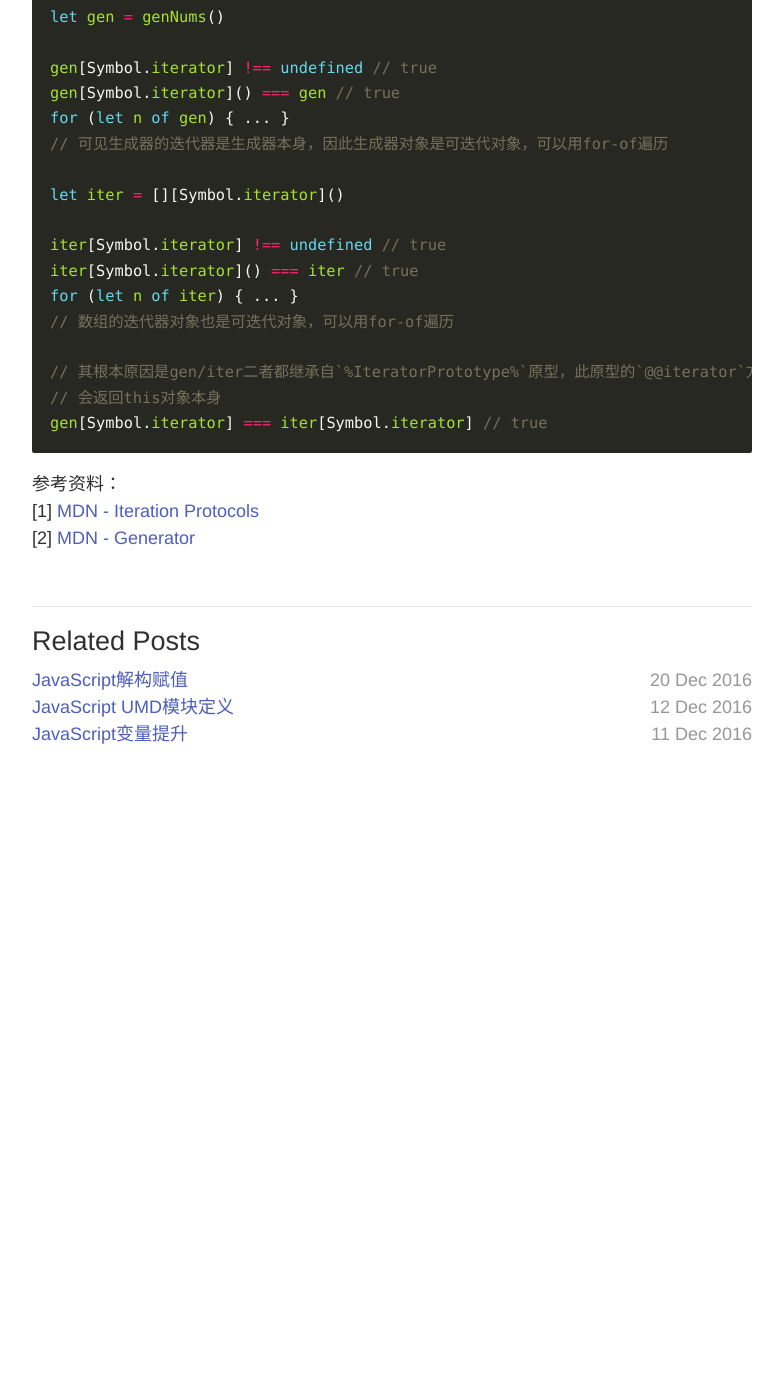
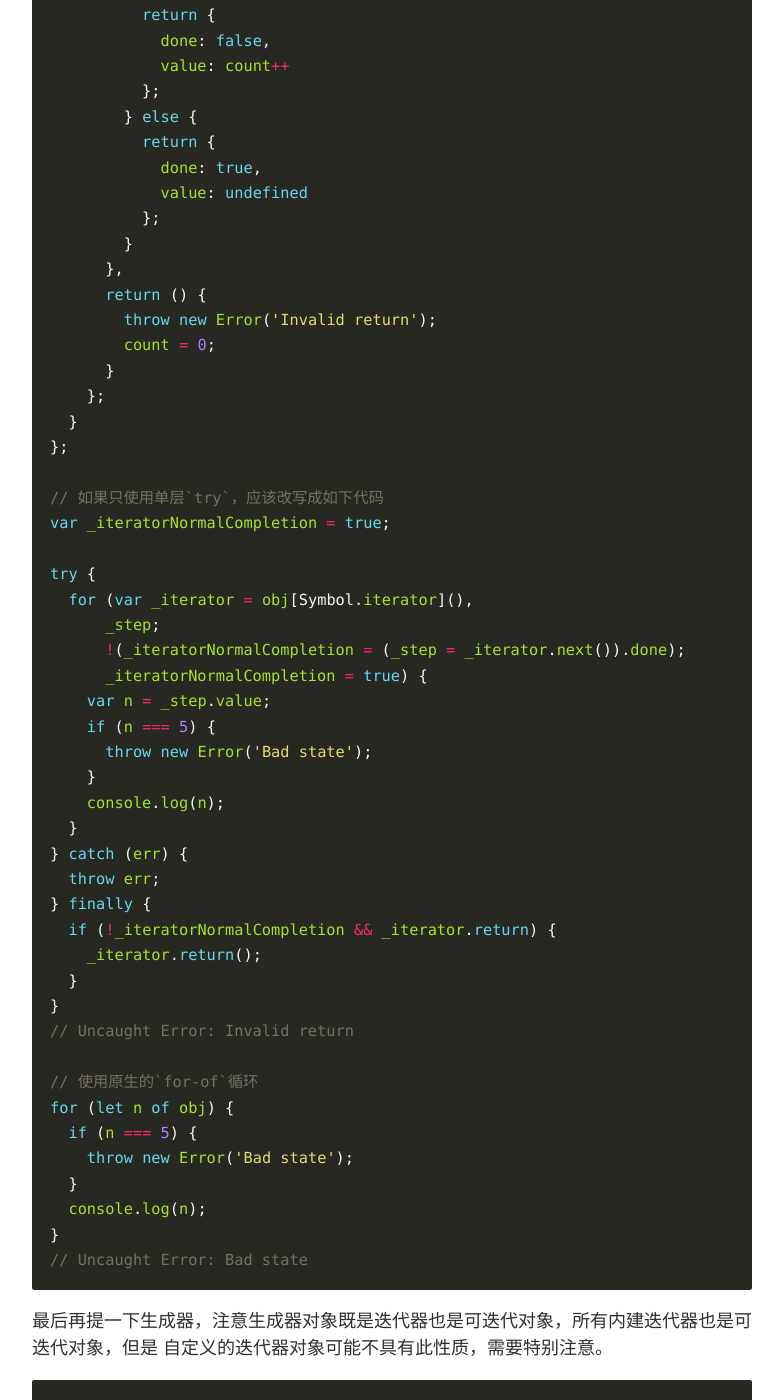
Before and after one commit to skylerlee/codelet, a Jekyll site: the page built from _posts/2016-12-18-javascript-for-of.md, in a window 1280 px wide and 1400 px high, scrolled down 2643 px. Shown: the whole window, without its empty margins (248-1031 px from the left). Built offline with Jekyll 4.4.1, drawn with Linux system fonts in a browser that asks for light colours; before the commit the page ends 3427 px from its top, so only the background shows below that; some of the changed text lies outside the part shown.

Commit message:
Update post

````diff
--- a/_posts/2016-12-18-javascript-for-of.md
+++ b/_posts/2016-12-18-javascript-for-of.md
@@ -97,6 +97,67 @@ try {
 之后的`return`函数执行再发生异常时，后面的异常会覆盖迭代产生的异常，从而导致循环语句中的错误栈
 信息丢失，不利于代码调试。
 
+可以验证一下
+
+```js
+let obj = {
+  [Symbol.iterator] () {
+    let count = 0;
+    return {
+      next () {
+        if (count < 10) {
+          return {
+            done: false,
+            value: count++
+          };
+        } else {
+          return {
+            done: true,
+            value: undefined
+          };
+        }
+      },
+      return () {
+        throw new Error('Invalid return');
+        count = 0;
+      }
+    };
+  }
+};
+
+// 如果只使用单层`try`，应该改写成如下代码
+var _iteratorNormalCompletion = true;
+
+try {
+  for (var _iterator = obj[Symbol.iterator](),
+      _step;
+      !(_iteratorNormalCompletion = (_step = _iterator.next()).done);
+      _iteratorNormalCompletion = true) {
+    var n = _step.value;
+    if (n === 5) {
+      throw new Error('Bad state');
+    }
+    console.log(n);
+  }
+} catch (err) {
+  throw err;
+} finally {
+  if (!_iteratorNormalCompletion && _iterator.return) {
+    _iterator.return();
+  }
+}
+// Uncaught Error: Invalid return
+
+// 使用原生的`for-of`循环
+for (let n of obj) {
+  if (n === 5) {
+    throw new Error('Bad state');
+  }
+  console.log(n);
+}
+// Uncaught Error: Bad state
+```
+
 最后再提一下生成器，注意生成器对象既是迭代器也是可迭代对象，所有内建迭代器也是可迭代对象，但是
 自定义的迭代器对象可能不具有此性质，需要特别注意。
 
````
